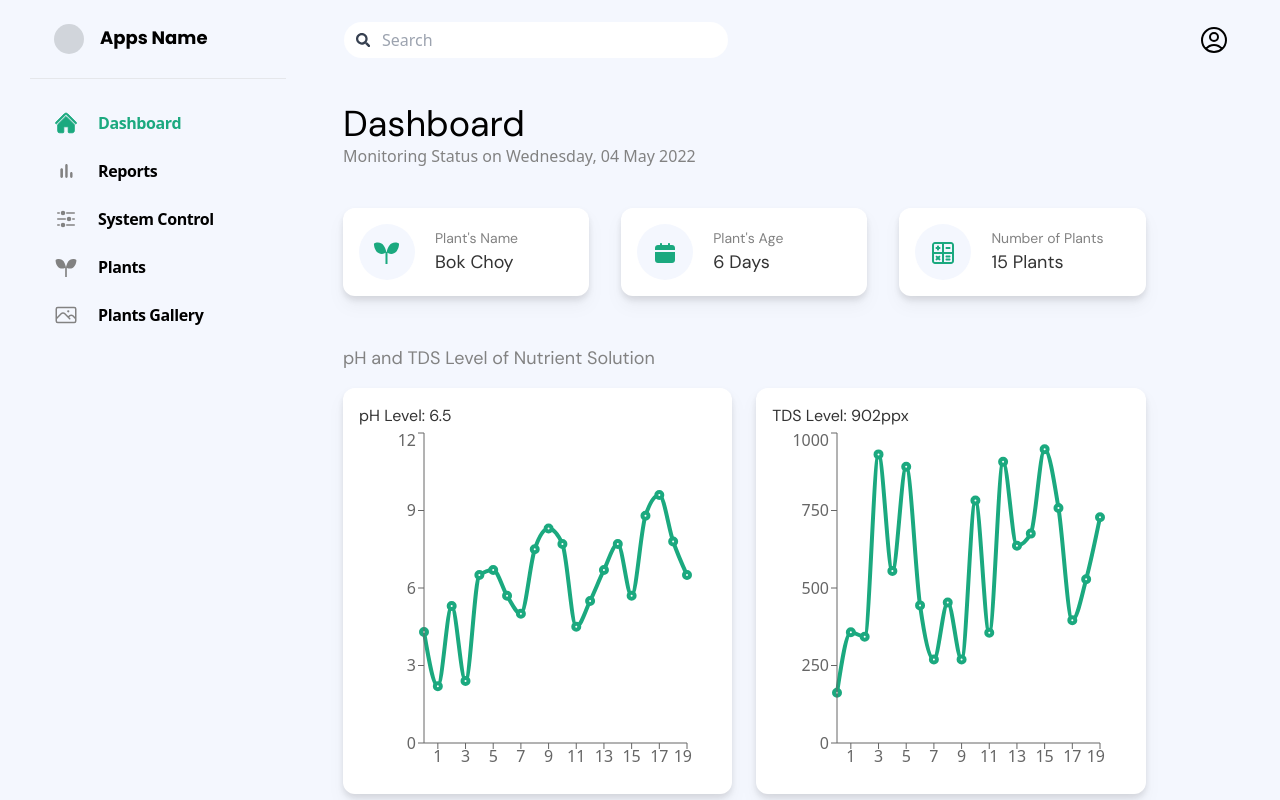
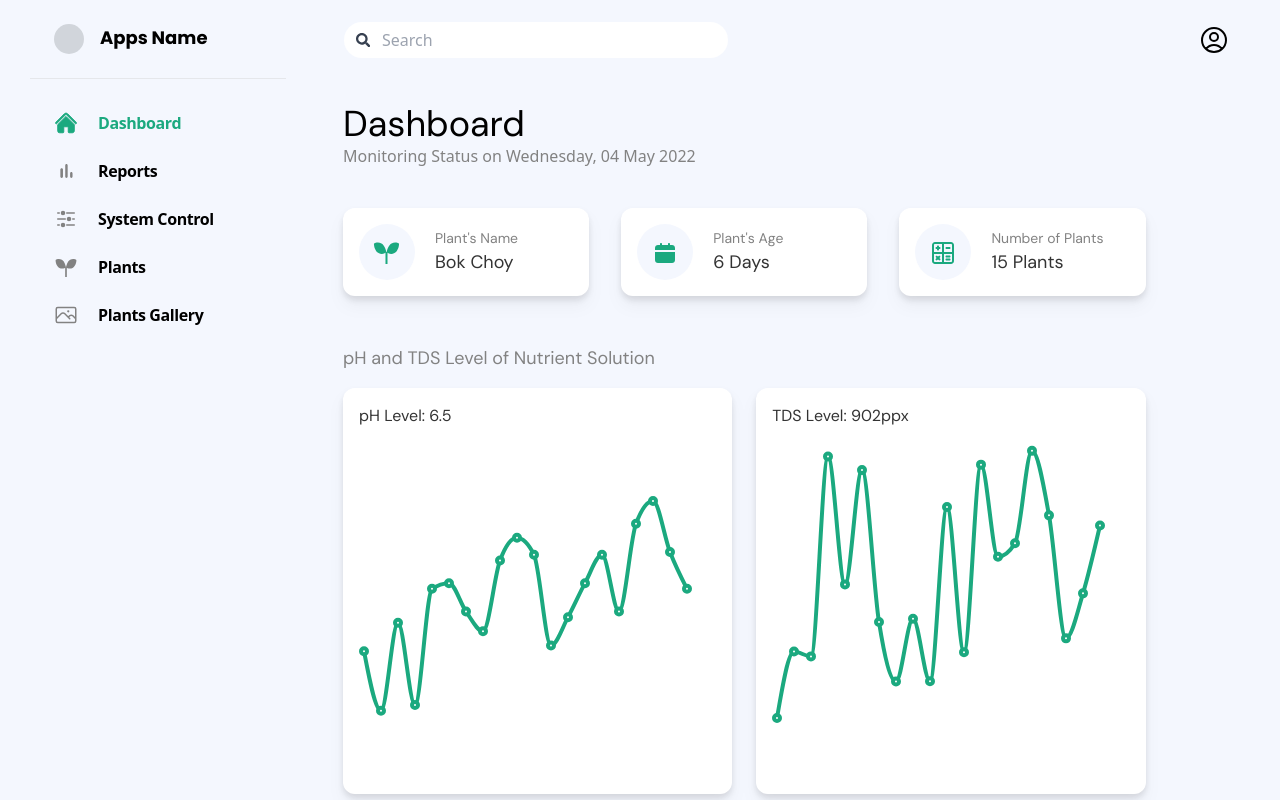
Before and after one commit to Capstone-C-01/frontend, a Next.js app: page /dashboard in a window 1280 px wide. Shown: the top 800 px of the page. Built offline with nearby package versions, Linux system fonts and the light colour scheme.

Commit message:
fix: render error

```diff
--- a/src/components/Chart/Chart.jsx
+++ b/src/components/Chart/Chart.jsx
@@ -4,18 +4,15 @@ import { CartesianAxis, CartesianGrid, Line, LineChart, Tooltip, XAxis, YAxis }
 import { BaseCard } from '../Card';
 
 const Chart = ({ chartName, className, data, dataKey, ...props }) => {
-  console.log(data);
-  console.log(dataKey);
   return (
     <BaseCard className={classNames('min-h-[333px] p-4', className)} {...props}>
-      <p className="font-dm-sans-bold text-fadeblack">{chartName}</p>
-      <LineChart data={data} width={333} height={350}>
-        <Line type="monotone" dataKey={dataKey} stroke="#1BA97F" strokeWidth={4} />
-        <CartesianAxis />
-        <YAxis dataKey={dataKey} />
-        <XAxis />
-        <Tooltip />
-      </LineChart>
+      <div>
+        <p className="font-dm-sans-bold text-fadeblack">{chartName}</p>
+        <LineChart data={data} width={333} height={350}>
+          <Line type="monotone" dataKey={dataKey} stroke="#1BA97F" strokeWidth={4} />
+          <Tooltip />
+        </LineChart>
+      </div>
     </BaseCard>
   );
 };
--- a/src/mocks/_sensors.js
+++ b/src/mocks/_sensors.js
@@ -10,7 +10,7 @@ export const sensorsData = [...Array(20)].map((item, index) => ({
   water_level: percent[index],
   ph_data: ph[index],
   tds_data: price[index] * 10,
-  createdAt: moment().add(index, 'minute').toISOString(),
+  createdAt: moment('2022-11-08T07:43:13.510Z').add(index, 'minute').toISOString(),
   updatedAt: '2022-11-08T07:43:13.510Z',
   __v: 0
 }));
```
